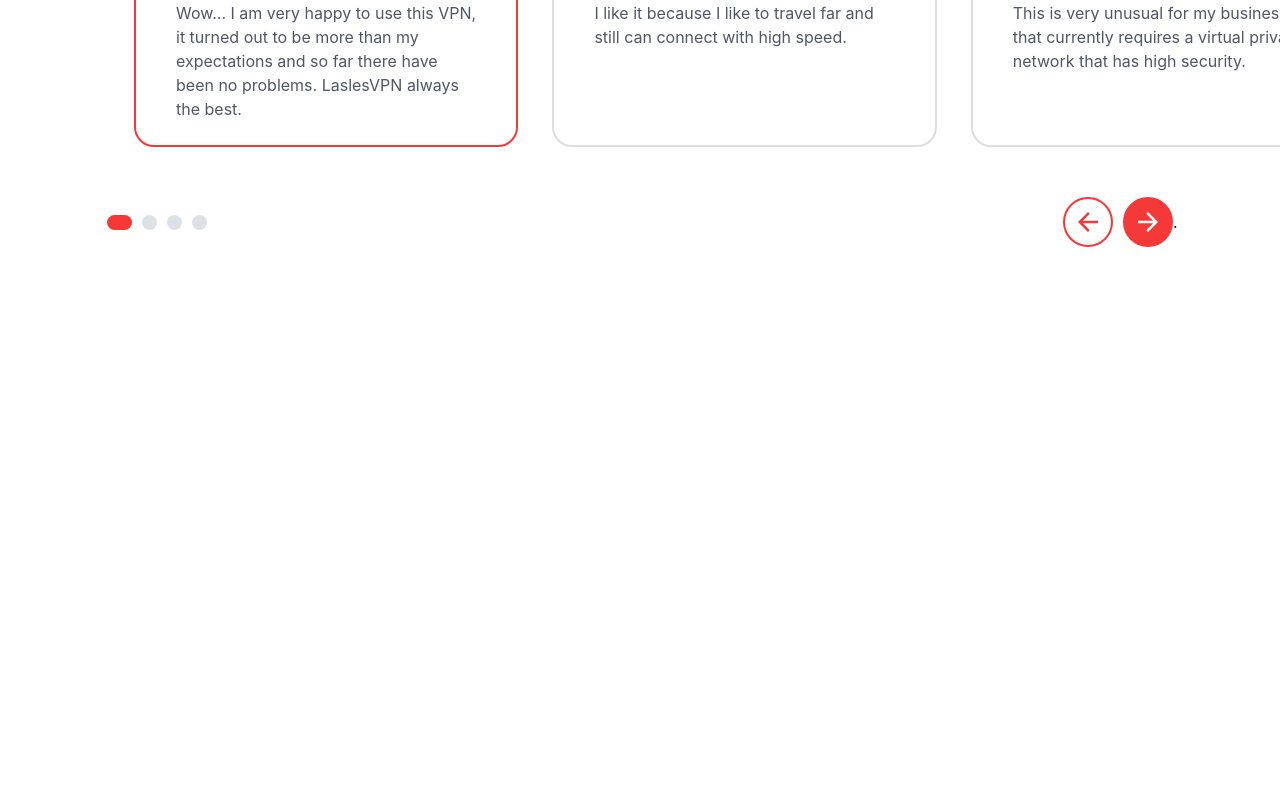
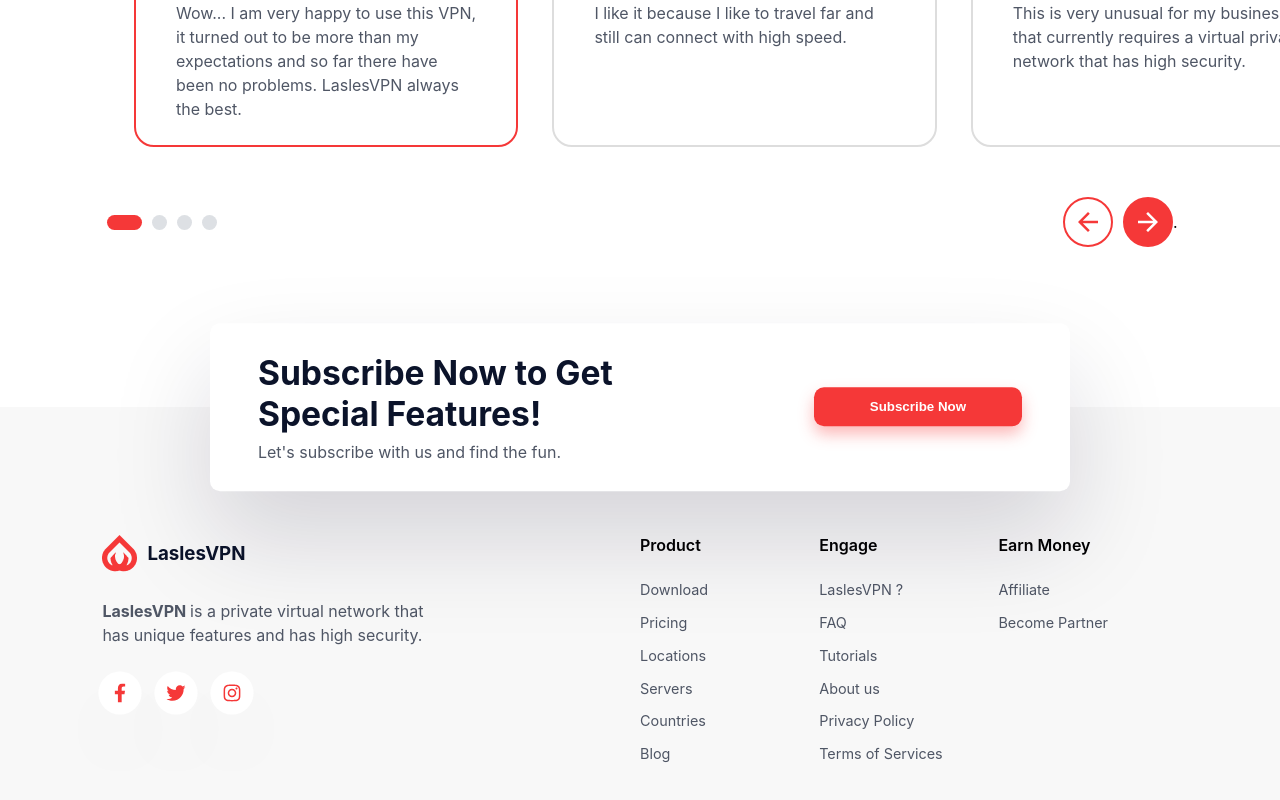
Before and after one commit to BhuvaneshPatil/design-to-code-VPN, a Next.js app: page / in a window 1280 px wide. Shown: the part 3486-4286 px from the top of the page. Before the commit the page ends 3781 px from the top, so only its background shows below. Built offline with nearby package versions, Linux system fonts and the light colour scheme.

Commit message:
Added footer completed

```diff
--- /dev/null
+++ b/components/Footer.js
@@ -0,0 +1,142 @@
+import { Button } from ".";
+import { images } from "../constants";
+import * as styles from "../styles/Footer.module.css";
+import { FaFacebookF, FaInstagram, FaTwitter } from "react-icons/fa";
+const SocialIcon = ({ iconComponent }) => {
+	return <div className={`${styles.iconContainer}`}>{iconComponent}</div>;
+};
+
+const Footer = () => {
+	return (
+		<div className={` backgroundGray`}>
+			<div className={`container ${styles.footerContainer}`}>
+				{/* Subscribe */}
+				<div className={`row ${styles.subscribeBox}`}>
+					<div className="row">
+						{/* Text Section */}
+						<div>
+							<h2 className={`textDark`}>
+								Subscribe Now to Get Special Features!
+							</h2>
+							<p className={`textGray`}>
+								Let's subscribe with us and find the fun.
+							</p>
+						</div>
+						<Button
+							LabelComponent={
+								<h4 className={"textWhite"}>Subscribe Now</h4>
+							}
+							borderRadiusType="softBorder"
+							outlined={false}
+							extraStyles={{
+								border: "none",
+								alignSelf: "center",
+								width: "30%",
+							}}
+							boxshadowEnabled
+						/>
+						{/* Button */}
+					</div>
+				</div>
+				<div className="row">
+					<div className={`${styles.branding}`}>
+						{/* heading */}
+						<div className={`${styles.logoSection}`}>
+							<img src={images.icons} />
+							<h3 className={`textDark`}>
+								Lasles<strong>VPN</strong>
+							</h3>
+						</div>
+						{/* details */}
+						<p className={`${styles.details} textGray`}>
+							<strong>LaslesVPN </strong>
+							is a private virtual network that has unique
+							features and has high security.
+						</p>
+						<div className={`${styles.icons}`}>
+							{[
+								<FaFacebookF color={"#f53838"} />,
+								<FaTwitter color={"#f53838"} />,
+								<FaInstagram color={"#f53838"} />,
+							].map((item, index) => {
+								return (
+									<SocialIcon
+										iconComponent={item}
+										key={index}
+									/>
+								);
+							})}
+						</div>
+						{/* social */}
+					</div>
+					<div className={`${styles.linkSet}`}>
+						<ul>
+							<li className={`${styles.linKSetHeading}`}>
+								Product
+							</li>
+							<li className={`${styles.linkText}`}>
+								<a href="/">Download</a>
+							</li>
+							<li className={`${styles.linkText}`}>
+								<a href="/">Pricing</a>
+							</li>
+							<li className={`${styles.linkText}`}>
+								<a href="/">Locations</a>
+							</li>
+							<li className={`${styles.linkText}`}>
+								<a href="/">Servers</a>
+							</li>
+							<li className={`${styles.linkText}`}>
+								<a href="/">Countries</a>
+							</li>
+							<li className={`${styles.linkText}`}>
+								<a href="/">Blog</a>
+							</li>
+						</ul>
+					</div>
+					<div className={`${styles.linkSet}`}>
+						<ul>
+							<li className={`${styles.linKSetHeading}`}>
+								Engage
+							</li>
+							<li className={`${styles.linkText}`}>
+								<a href="/">LaslesVPN ?</a>
+							</li>
+							<li className={`${styles.linkText}`}>
+								<a href="/">FAQ</a>
+							</li>
+							<li className={`${styles.linkText}`}>
+								<a href="/">Tutorials</a>
+							</li>
+							<li className={`${styles.linkText}`}>
+								<a href="/">About us</a>
+							</li>
+							<li className={`${styles.linkText}`}>
+								<a href="/">Privacy Policy</a>
+							</li>
+							<li className={`${styles.linkText}`}>
+								<a href="/">Terms of Services</a>
+							</li>
+						</ul>
+					</div>
+					<div className={`${styles.linkSet}`}>
+						<ul>
+							<li className={`${styles.linKSetHeading}`}>
+								{" "}
+								Earn Money
+							</li>
+							<li className={`${styles.linkText}`}>
+								<a href="/">Affiliate</a>
+							</li>
+							<li className={`${styles.linkText}`}>
+								<a href="/">Become Partner</a>
+							</li>
+						</ul>
+					</div>
+				</div>
+			</div>
+		</div>
+	);
+};
+
+export default Footer;
--- a/components/ReviewCard.js
+++ b/components/ReviewCard.js
@@ -4,7 +4,7 @@
 	return (
 		<div
 			className={`roundedBorder ${styles.cardContainer} ${
-				isActive ? "borderRed" : "borderGray"
+				isActive ? `borderRed ${styles.cardShadow}` : "borderGray"
 			}`}
 		>
 			{/* Person */}
--- a/components/index.js
+++ b/components/index.js
@@ -8,6 +8,7 @@
 import GlobalPresence from "./GlobalPresence";
 import Reviews from "./Reviews";
 import ReviewCard from "./ReviewCard";
+import Footer from "./Footer";
 export {
 	NavBar,
 	Button,
@@ -19,4 +20,5 @@
 	GlobalPresence,
 	Reviews,
 	ReviewCard,
+	Footer,
 };
--- a/pages/index.js
+++ b/pages/index.js
@@ -2,6 +2,7 @@
 import Image from "next/image";
 import {
 	Features,
+	Footer,
 	GlobalPresence,
 	Hero,
 	NavBar,
@@ -33,6 +34,7 @@
 			<Pricing />
 			<GlobalPresence />
 			<Reviews />
+			<Footer />
 		</div>
 	);
 }
--- /dev/null
+++ b/styles/Footer.module.css
@@ -0,0 +1,81 @@
+.footerContainer {
+	padding: 3rem 0;
+	padding-top: 8rem;
+	position: relative;
+	margin-top: 10rem;
+}
+.subscribeBox {
+	position: absolute;
+	width: 80%;
+	background-color: #ffffff;
+	border-radius: 10px;
+	padding: 1.8rem 3rem;
+	top: 0;
+	left: 0;
+	right: 0;
+	margin-left: auto;
+	margin-right: auto;
+	transform: translateY(-50%);
+	box-shadow: rgba(17, 12, 46, 0.15) 0px 48px 100px 0px;
+	display: flex;
+	justify-content: space-between;
+	align-items: center;
+}
+.subscribeBox h2 {
+	max-width: 70%;
+	font-size: 2.1rem;
+	margin-bottom: 0.5rem;
+}
+.branding {
+	flex: 3;
+}
+.logoSection {
+	display: flex;
+	align-items: center;
+}
+.logoSection h3 {
+	margin-left: 10px;
+}
+.details {
+	margin: 1.7rem 0;
+	width: 60%;
+	line-height: 1.5;
+}
+.bradingInner {
+}
+.linkSet {
+	flex: 1;
+}
+.linkSet ul {
+	list-style: none;
+}
+
+.linKSetHeading {
+	font-weight: 600;
+	margin-bottom: 1.5rem;
+}
+.linkText {
+	margin: 0.8rem 0;
+}
+.linkText a {
+	color: #4f5665;
+	font-size: 0.9rem;
+}
+
+.linkText:hover {
+}
+.icons {
+	display: flex;
+	margin-top: 1rem;
+}
+.iconContainer {
+	padding: 10px;
+	transform: scale(1.2);
+	margin-right: 20px;
+	border-radius: 50%;
+	background-color: #fff;
+	display: flex;
+	align-items: center;
+	justify-content: center;
+	box-shadow: rgba(50, 50, 93, 0.25) 0px 30px 60px -12px;
+}
--- a/styles/Reviews.module.css
+++ b/styles/Reviews.module.css
@@ -27,7 +27,7 @@
 	cursor: pointer;
 }
 .dotExtended {
-	width: 25px;
+	width: 35px;
 	border-radius: 10px;
 }
 .buttonsContainer {
--- a/styles/globals.css
+++ b/styles/globals.css
@@ -44,7 +44,6 @@
 .embla__viewport {
 	overflow: hidden;
 	height: auto;
-	padding-bottom: 50px;
 }
 
 .embla__viewport.is-draggable {
@@ -65,6 +64,7 @@
 	margin-left: 100px;
 	padding-right: 20px;
 	align-items: stretch;
+	padding-bottom: 50px;
 }
 
 .embla__slide {
```
